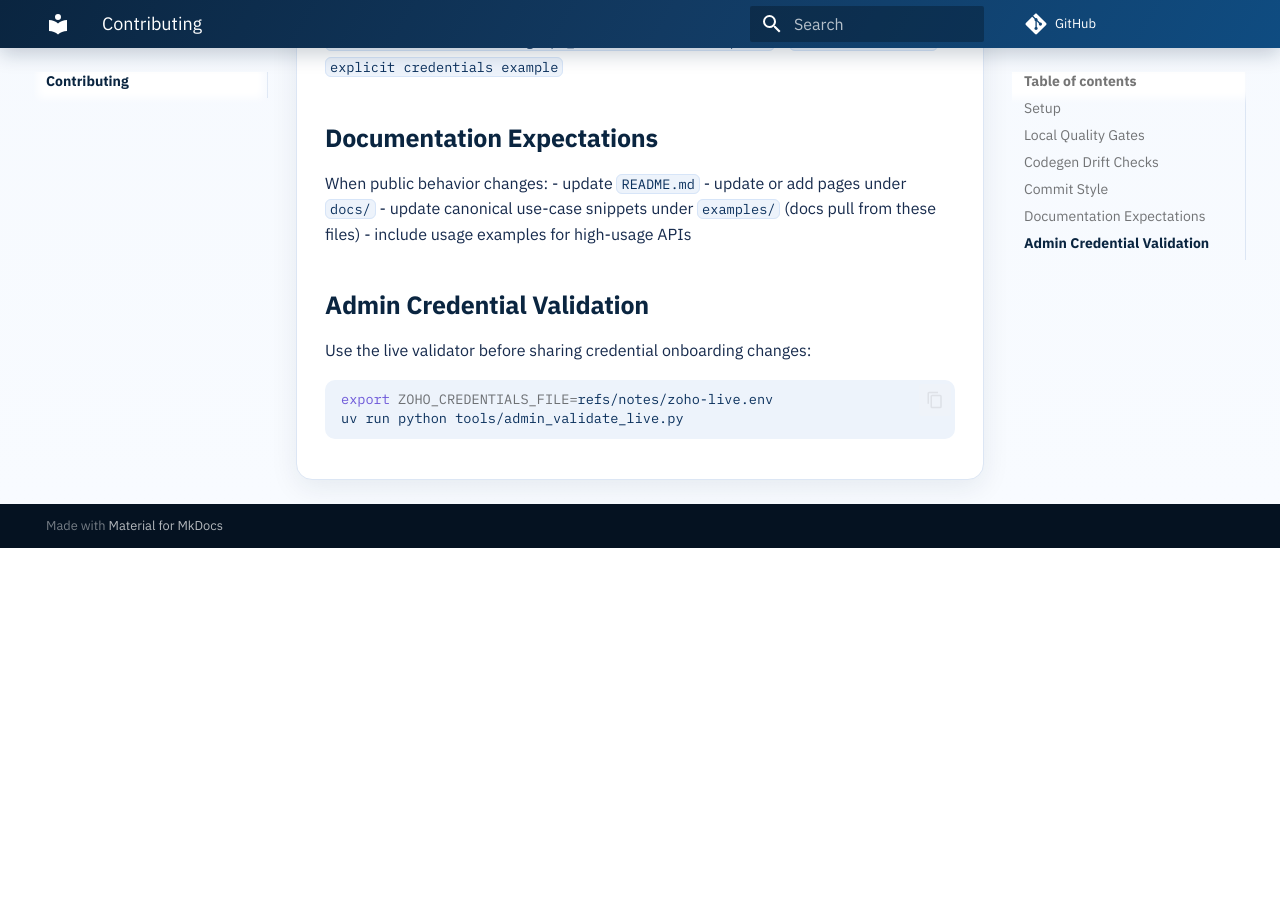
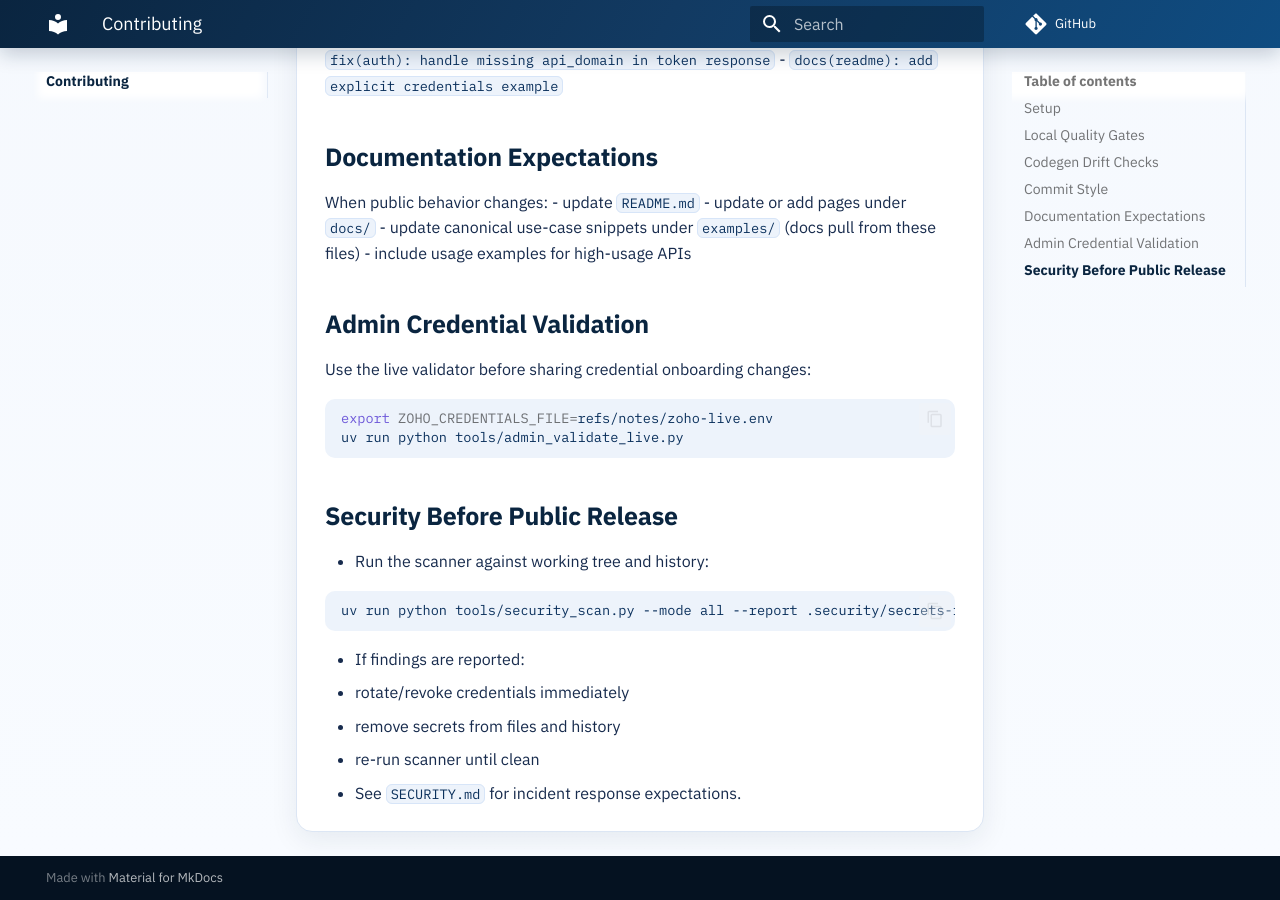
Before and after one commit to SparkAIUR/zoho-sdk, an MkDocs documentation site: the page built from docs/contributing.md, in a window 1280 px wide and 900 px high, scrolled down 1320 px. Built offline with MkDocs 1.6.1 and Material for MkDocs 9.7.7, drawn with Linux system fonts in a browser that asks for light colours; comment, search, counter and statistics services are not loaded; before the commit the page ends 1868 px from its top, so only the background shows below that; some of the changed text lies outside the part shown.

Commit message:
docs(security): add pre-release leak checklist and response policy

````diff
--- a/docs/contributing.md
+++ b/docs/contributing.md
@@ -15,6 +15,7 @@ uv run mypy
 uv run pytest
 uv run pytest tests/docs/test_snippet_references.py
 uv run mkdocs build --strict
+uv run python tools/security_scan.py --mode all --report .security/secrets-report.json
 ```
 
 ## Codegen Drift Checks
@@ -74,3 +75,17 @@ Use the live validator before sharing credential onboarding changes:
 export ZOHO_CREDENTIALS_FILE=refs/notes/zoho-live.env
 uv run python tools/admin_validate_live.py
 ```
+
+## Security Before Public Release
+
+- Run the scanner against working tree and history:
+
+```bash
+uv run python tools/security_scan.py --mode all --report .security/secrets-report.json
+```
+
+- If findings are reported:
+  - rotate/revoke credentials immediately
+  - remove secrets from files and history
+  - re-run scanner until clean
+- See `SECURITY.md` for incident response expectations.
````
Also changed, not shown: README.md (+11 -0 lines), SECURITY.md (added, +45 -0 lines).
